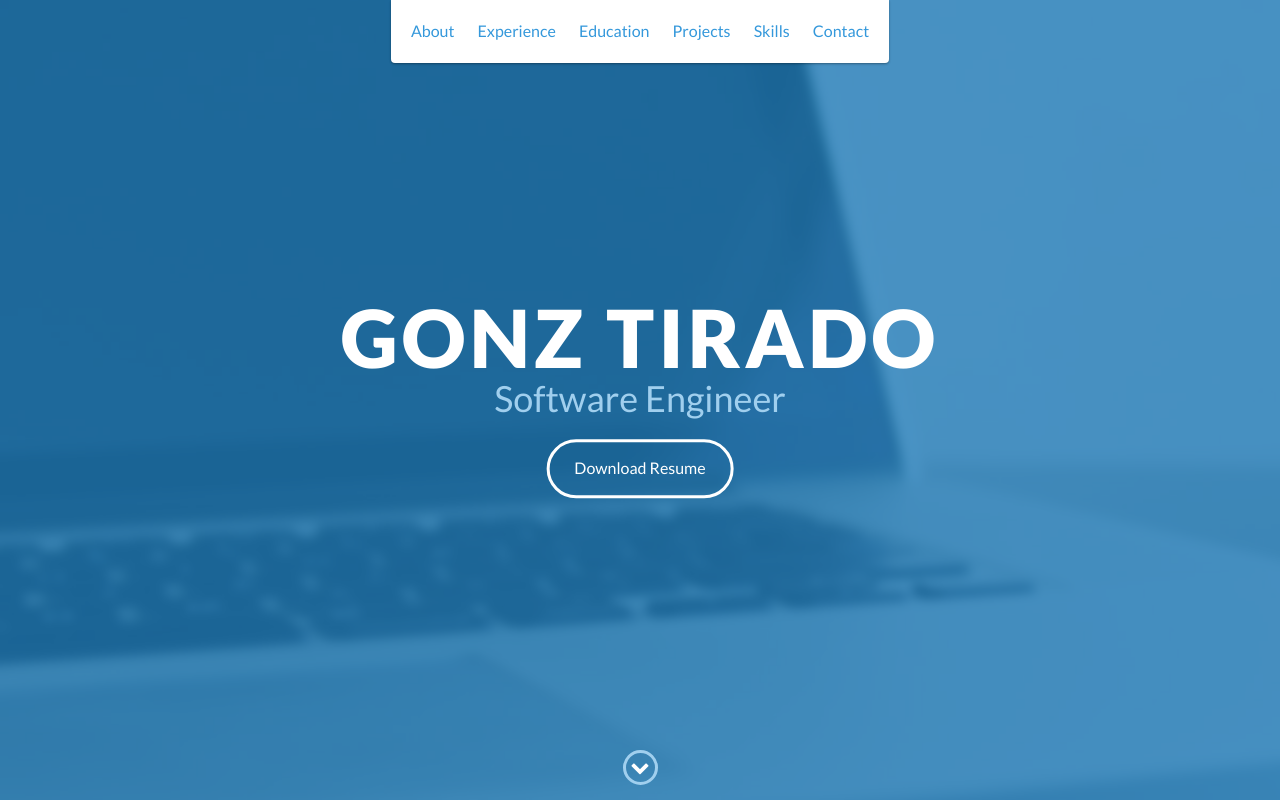
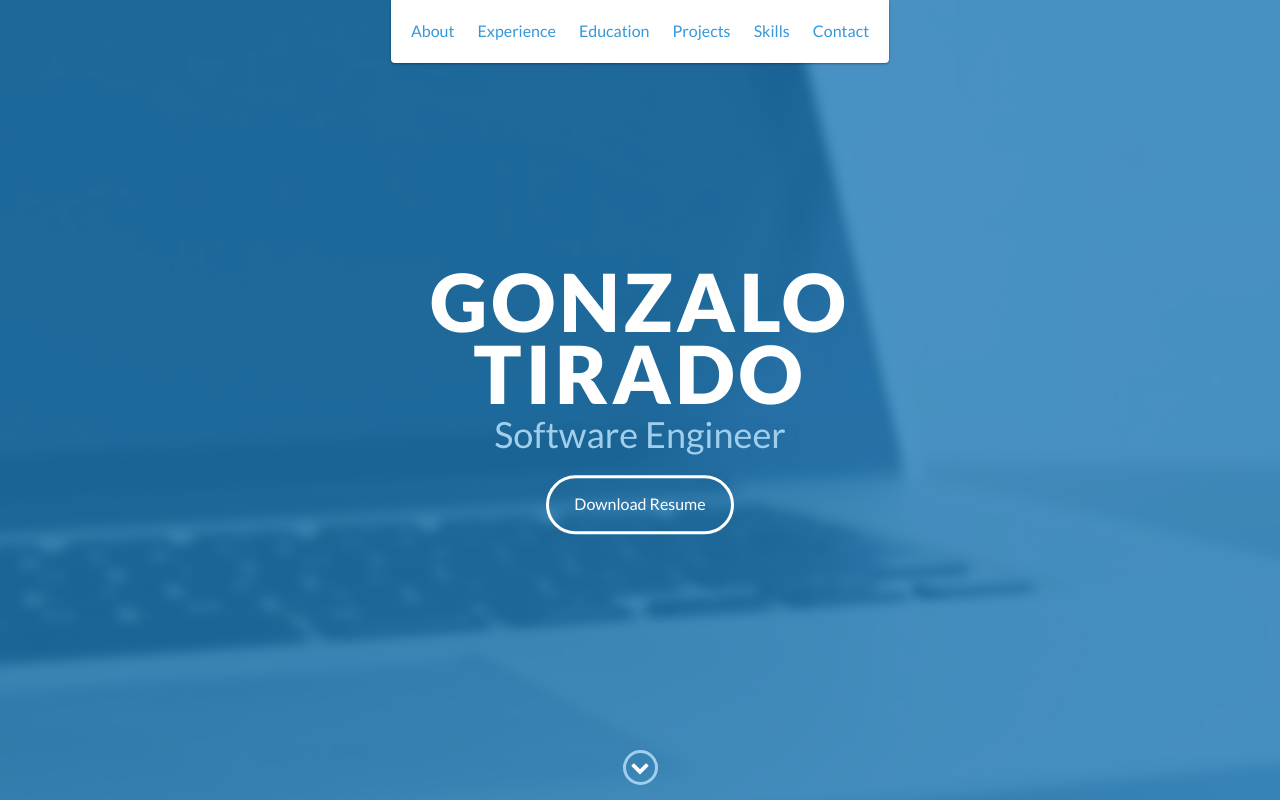
Before and after one commit to gonztirado/gonztirado.github.io, a website: page index.html in a window 1280 px wide. Shown: the top 800 px of the page. Drawn offline with nearby package versions, Linux system fonts and the light colour scheme.

```diff
--- a/index.html
+++ b/index.html
@@ -5,7 +5,7 @@
     <meta charset="utf-8">
     <meta http-equiv="X-UA-Compatible" content="IE=edge">
     <meta name="viewport" content="width=device-width, initial-scale=1">
-    <title>My Portfolio</title>
+    <title>Gonzalo Tirado Portfolio</title>
 	<link rel="shortcut icon" href="favicon.ico" type="image/x-icon">
 	<link rel="icon" href="favicon.ico" type="image/x-icon">
     <link href="https://fonts.googleapis.com/css?family=Lato:300,400,700,900" rel="stylesheet">
@@ -48,7 +48,7 @@
 
     <div id="lead">
         <div id="lead-content">
-            <h1>Gonz Tirado</h1>
+            <h1>Gonzalo Tirado</h1>
             <h2>Software Engineer</h2>
             <a href="#" class="btn-rounded-white">Download Resume</a>
         </div>
```
Also changed, not shown: package.json (+12 -3 lines), 1 other file.
